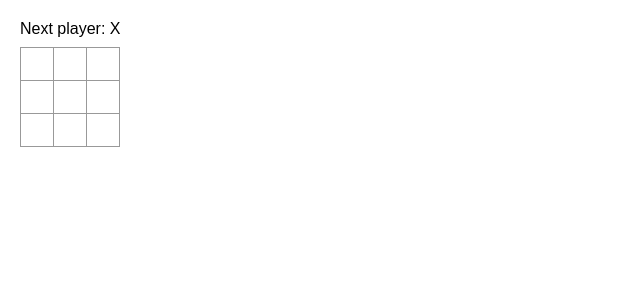
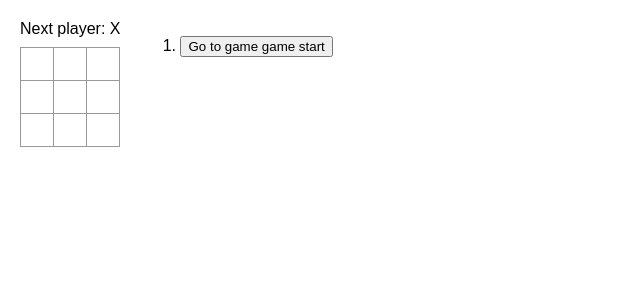
Before and after one commit to gnizto/react-tutorial, a React (Create React App) app in the folder src/: page / in a window 1280 px wide. Shown: the top 300 px of the page, without its empty margins (0-640 px from the left). Built offline with nearby package versions, Linux system fonts and the light colour scheme.

Commit message:
Added time travel

```diff
--- a/src/App.js
+++ b/src/App.js
@@ -9,13 +9,9 @@
   );
 }
 
-export default function Board() {
-  const [squares, setSquares] = useState(Array(9).fill(null));
-  const [xIsNext, setXIsNext] = useState(true);
-
+function Board({ xIsNext, squares, onPlay }) {
   const winner = calculateWinner(squares);
   const nextPlayer = xIsNext ? "X" : "O";
-  // let status;
 
   const status = winner ? `Winner: ${winner}` : `Next player: ${nextPlayer}`;
   console.log(winner);
@@ -24,14 +20,9 @@
 
     const nextSquares = squares.slice();
     nextSquares[position] = nextPlayer;
-    setSquares(nextSquares);
-    setXIsNext(!xIsNext);
+    onPlay(nextSquares);
   };
 
-  const handleRestart = () => {
-    setSquares(Array(9).fill(null));
-    // setXIsNext(true);
-  };
   console.log(squares);
 
   return (
@@ -52,8 +43,48 @@
         <Square value={squares[7]} onSquareClick={() => handleClick(7)} />
         <Square value={squares[8]} onSquareClick={() => handleClick(8)} />
       </div>
-      {winner ? <button onClick={handleRestart}>Restart?</button> : null}
     </React.Fragment>
+  );
+}
+
+export default function Game() {
+  const [history, setHistory] = useState([Array(9).fill(null)]);
+  const [currentMove, setCurrentMove] = useState(0);
+  const xIsNext = currentMove % 2 === 0;
+  const currentSquares = history[currentMove];
+
+  const handlePlay = (nextSquares) => {
+    const nextHistory = [...history.slice(0, currentMove + 1), nextSquares];
+    setHistory(nextHistory);
+    setCurrentMove(nextHistory.length - 1);
+  };
+
+  function jumpTo(nextMove) {
+    setCurrentMove(nextMove);
+  }
+
+  const moves = history.map((squares, move) => {
+    let description;
+
+    if (move > 0) description = "Go to move #" + move;
+    else description = "Go to game game start";
+
+    return (
+      <li key={move}>
+        <button onClick={() => jumpTo(move)}>{description}</button>
+      </li>
+    );
+  });
+
+  return (
+    <div className="game">
+      <div className="game-board">
+        <Board xIsNext={xIsNext} squares={currentSquares} onPlay={handlePlay} />
+      </div>
+      <div className="game-info">
+        <ol>{moves}</ol>
+      </div>
+    </div>
   );
 }
 
```
